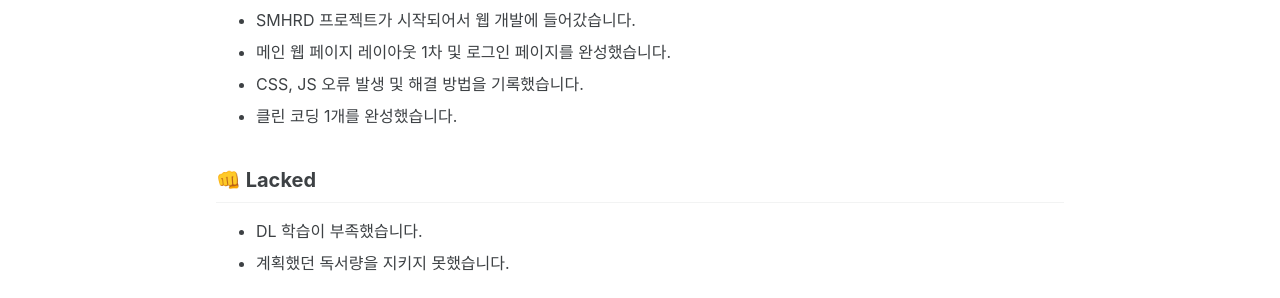
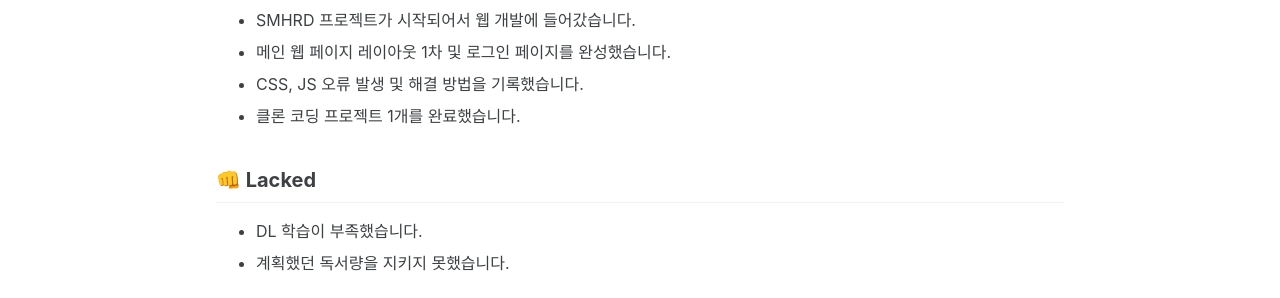
Before and after one commit to znhoon/dannsgo.github.io, a Jekyll site: the page built from _posts/Retrospective/2022-02-28-20220228.md, in a window 1280 px wide and 900 px high. Shown: the part 447-745 px from the top of the window. Built offline with Jekyll 4.4.1, drawn with Linux system fonts in a browser that asks for light colours; cached includes are drawn as plain includes; some web fonts are replaced.

Commit message:
Update 2022-02-28-20220228.md

```diff
--- a/_posts/Retrospective/2022-02-28-20220228.md
+++ b/_posts/Retrospective/2022-02-28-20220228.md
@@ -18,7 +18,7 @@ toc_sticky: true
 - SMHRD 프로젝트가 시작되어서 웹 개발에 들어갔습니다.
 - 메인 웹 페이지 레이아웃 1차 및 로그인 페이지를 완성했습니다.
 - CSS, JS 오류 발생 및 해결 방법을 기록했습니다.
-- 클린 코딩 1개를 완성했습니다.
+- 클론 코딩 프로젝트 1개를 완료했습니다.
 
 ## 👊 Lacked
 
```
